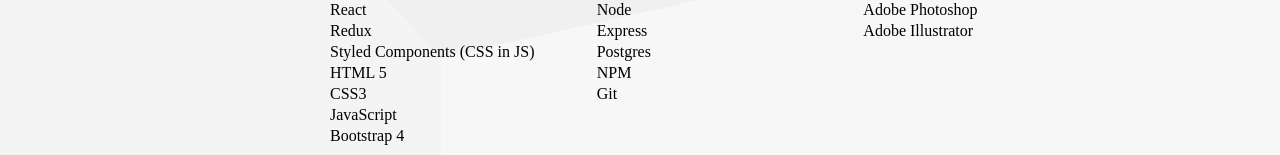
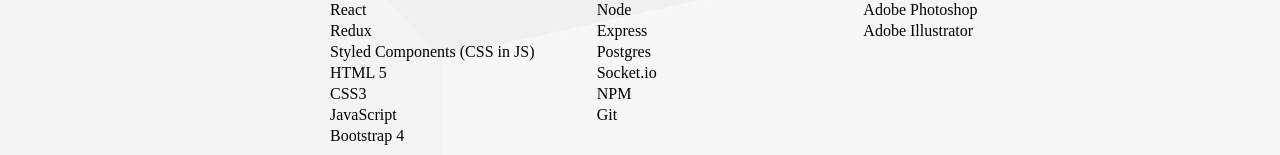
Before and after one commit to joshborup/portfolio, a React (Create React App) app: page / in a window 1280 px wide. Shown: the part 282-437 px from the top of the page. Built offline with nearby package versions, Linux system fonts and the light colour scheme; a web font is replaced by a local one.

Commit message:
added socket.io to technical

```diff
--- a/src/components/Home/Technical.js
+++ b/src/components/Home/Technical.js
@@ -27,6 +27,7 @@
                          <li>Node</li>
                          <li>Express</li>
                          <li>Postgres</li>
+                         <li>Socket.io</li>
                          <li>NPM</li>
                          <li>Git</li>
                     </ul>
```
